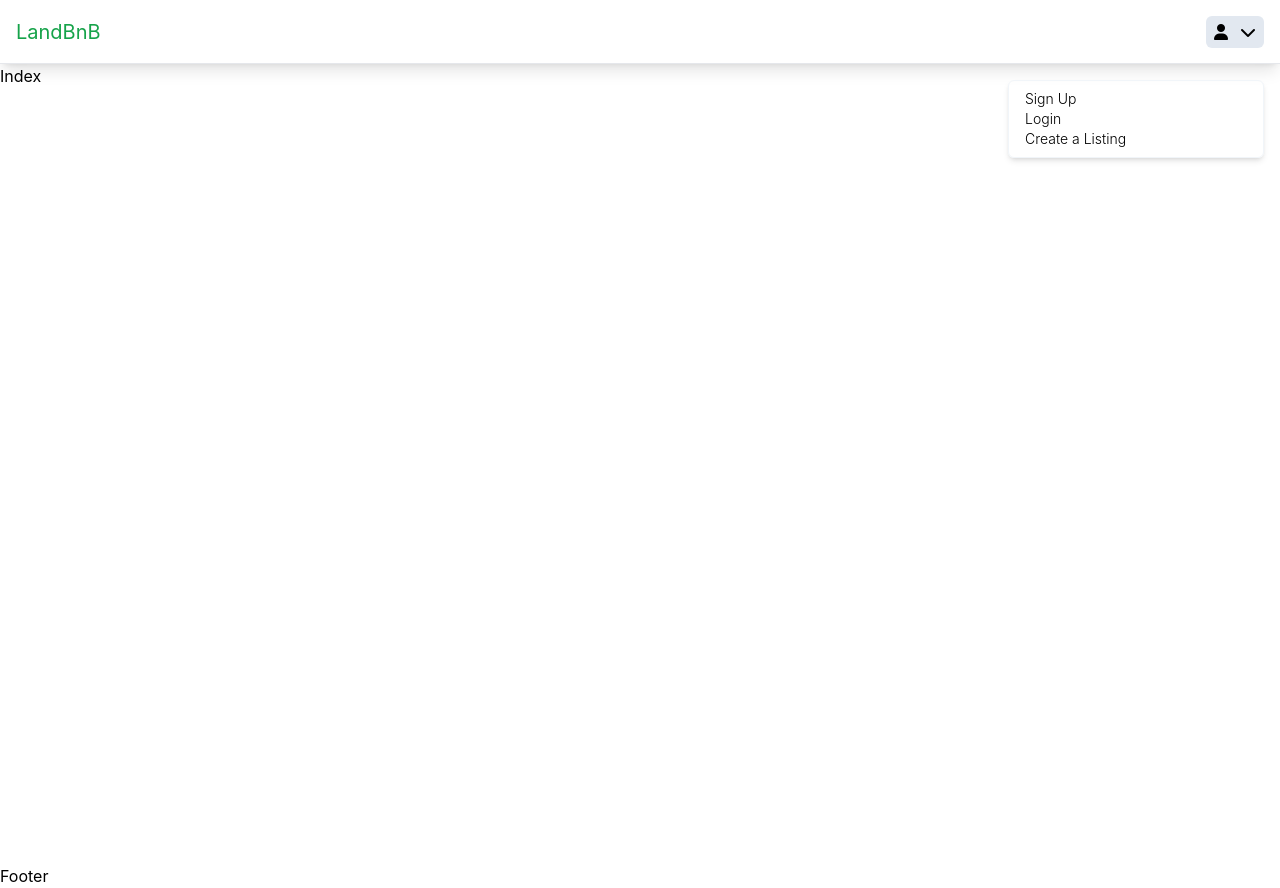
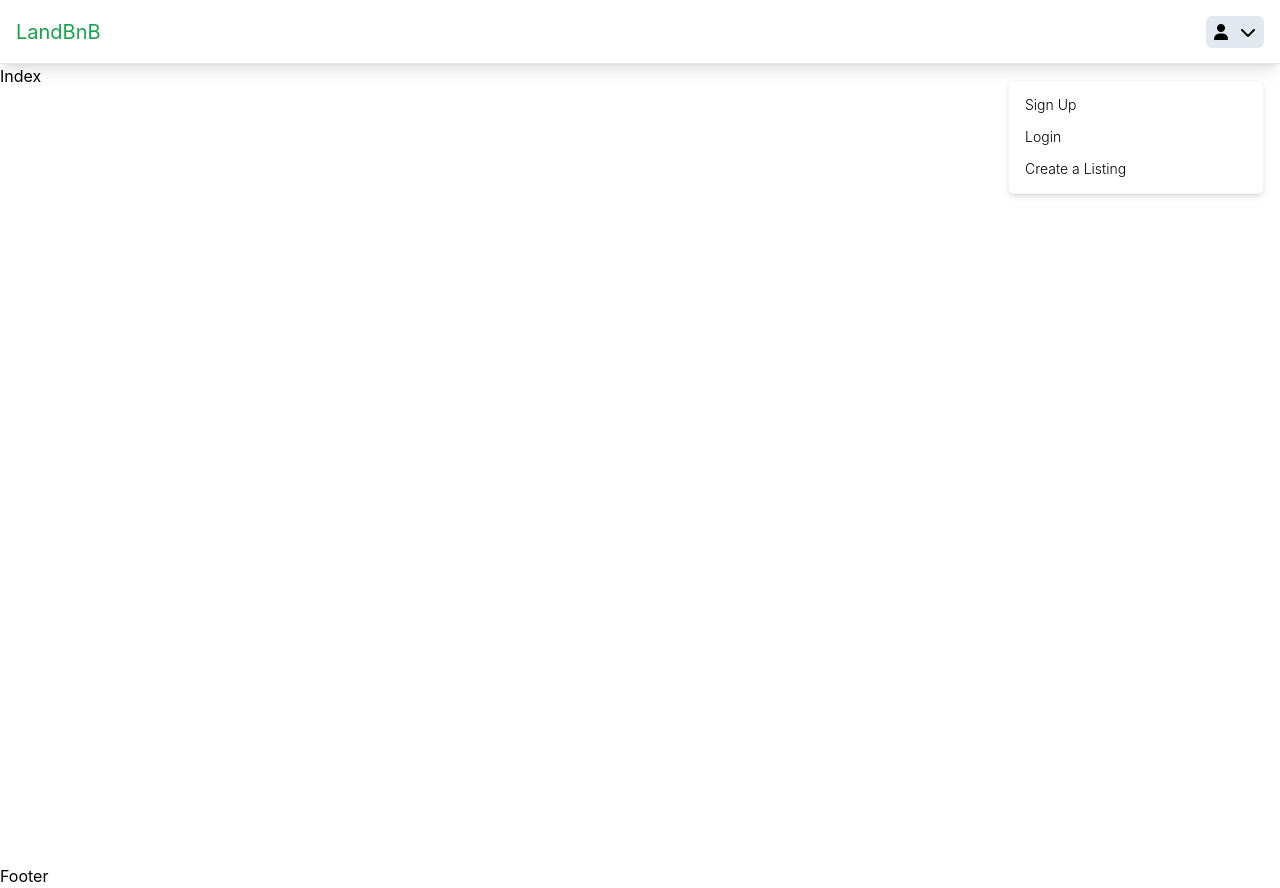
Before and after one commit to gattlin1/Airbnb-Clone, a Next.js app in the folder web/: page / in a window 1280 px wide. Both pictures are taken after a click on the button 1235 px from the left and 31 px from the top of the page. Built offline with nearby package versions, Linux system fonts and the light colour scheme.

Commit message:
Fixing user options styling.

```diff
--- a/web/src/components/Navbar/UserActions/UserActions.tsx
+++ b/web/src/components/Navbar/UserActions/UserActions.tsx
@@ -31,13 +31,19 @@ function UserActions() {
       >
         <ul className='text-black font-light text-sm'>
           <Link href='/signup'>
-            <li className='hover:bg-gray-100 mt-2 pl-4'>Sign Up</li>
+            <li className='hover:bg-gray-100 mt-2 pl-4 h-8 content-center flex items-center'>
+              Sign Up
+            </li>
           </Link>
           <Link href='/login'>
-            <li className='hover:bg-gray-100 pl-4'>Login</li>
+            <li className='hover:bg-gray-100 pl-4 h-8 flex items-center'>
+              Login
+            </li>
           </Link>
           <Link href='/createListing'>
-            <li className='hover:bg-gray-100 mb-2 pl-4'>Create a Listing</li>
+            <li className='hover:bg-gray-100 mb-2 pl-4 h-8 flex items-center'>
+              Create a Listing
+            </li>
           </Link>
         </ul>
       </div>
```
